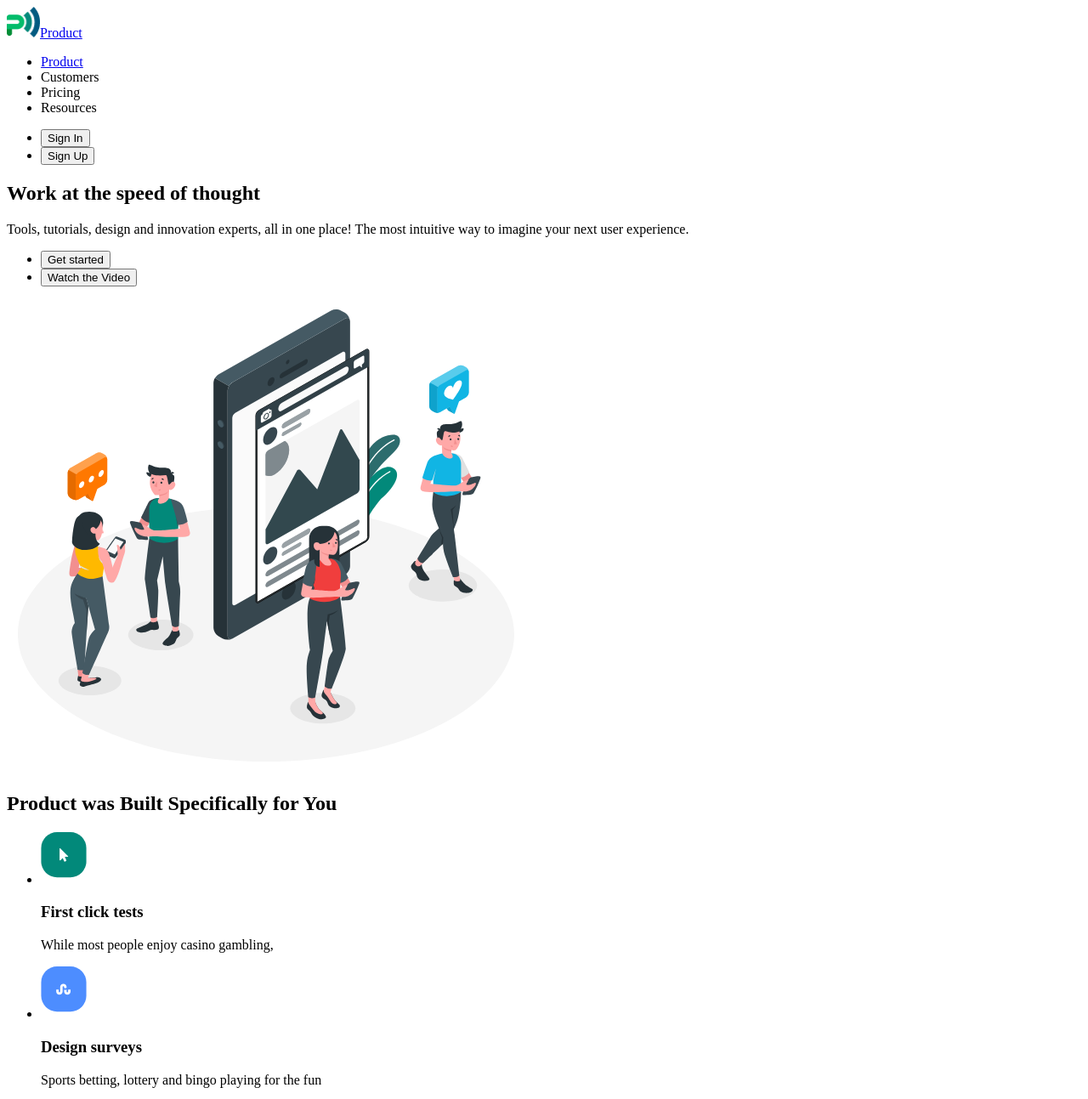
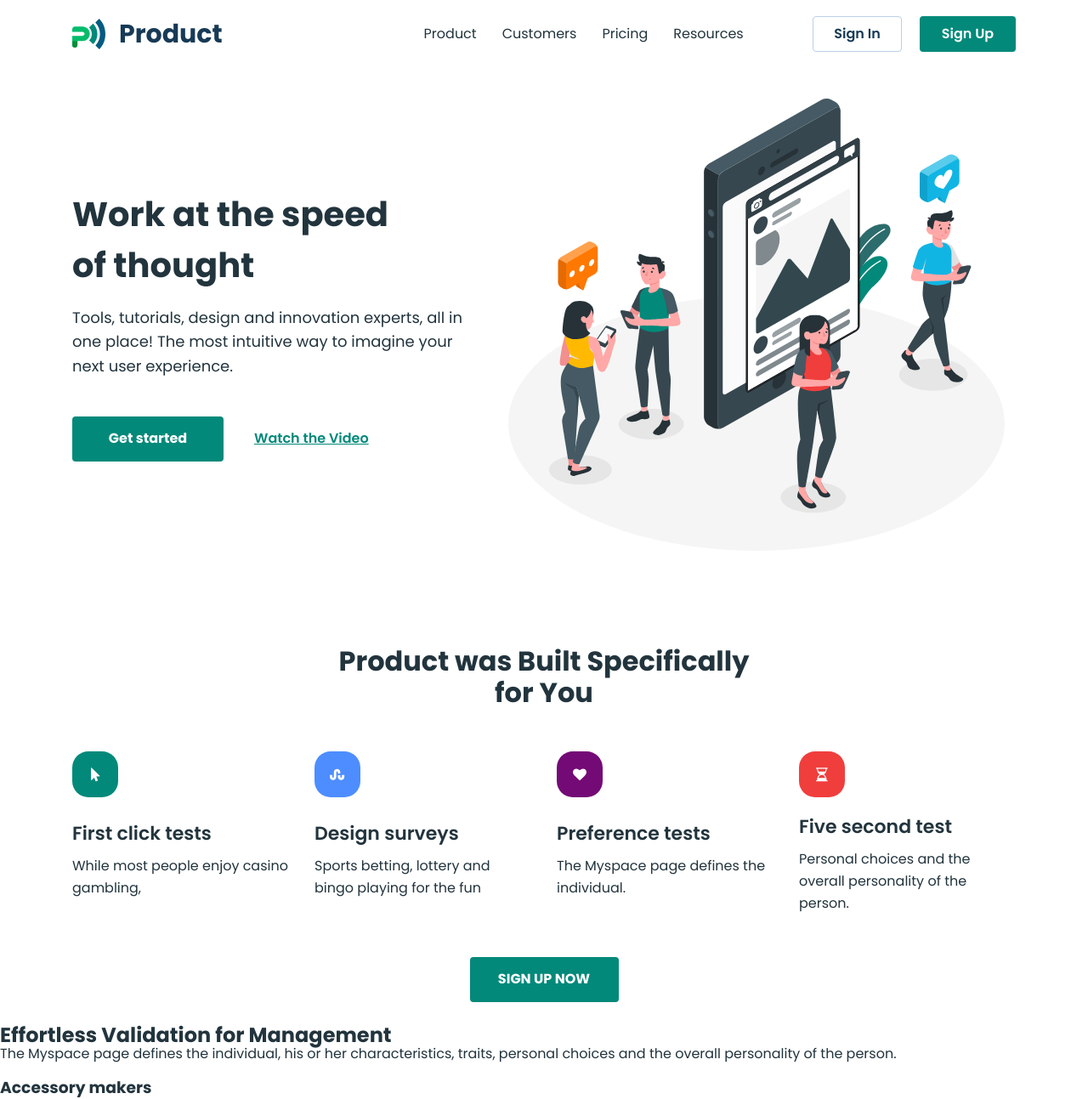
Before and after one commit to AlexJ4uk/blended-16-business-promotion, a plain HTML site: page index.html in a window 1280 px wide. Shown: the top 1293 px of the page at 85% size. Drawn offline with nearby package versions, Linux system fonts and the light colour scheme.

Commit message:
add header, hero, product

```diff
--- /dev/null
+++ b/css/styles.css
@@ -0,0 +1,201 @@
+body {
+    font-family: "Poppins", sans-serif;
+    color: #22343d;
+}
+
+h1, h2, h3 h4, p {
+    margin: 0;
+}
+
+ul, ol {
+    margin: 0;
+    padding-left: 0;
+    list-style: none;
+}
+
+a {
+    text-decoration: none;
+    color: inherit;
+}
+
+img {
+    display: block;
+    max-width: 100%;
+    height: auto;
+}
+
+button {
+    cursor: pointer;
+    background-color: transparent;
+    border: none;
+}
+
+.container {
+    width: 1150px;
+    padding: 0 20px;
+    margin: 0 auto;
+}
+
+/* Header */
+
+.header .container {
+    display: flex;
+    align-items: center;
+}
+
+.header-nav {
+    display: flex;
+}
+
+.logo {
+    font-weight: 700;
+    font-size: 30px;
+    line-height: 0.94;
+    color: #173a56;
+    display: flex;
+    align-items: center;
+    margin-right: 237px;
+    gap: 16px;
+}
+
+.nav-list {
+    display: flex;
+    gap: 30px;
+}
+
+.nav-link {
+    line-height: 1.75;
+    padding: 26px 0;
+    display: block;
+}
+
+.current {
+font-weight: 600px;
+}
+
+.header-list-btn {
+    display: flex;
+    margin-left: auto;
+    gap: 21px;
+}
+
+.header-btn {
+    font-weight: 600;
+    font-size: 16px;
+    border-radius: 4px;
+    height: 42px;
+}
+
+.header-btn-in {
+min-width: 105px;
+border: 1px solid #bcd0e5;
+color: #173a56;
+}
+
+.header-btn-up {
+min-width: 113px;
+background: #02897a;
+color: #fff;
+}
+
+/* Hero */
+
+.hero {
+    padding: 25px 0 50px;
+}
+
+.hero .container {
+    display: flex;
+    align-items: center;
+    justify-content: space-between;
+}
+
+.hero-text-container {
+    max-width: 465px;
+}
+
+.hero-title {
+    font-size: 40px;
+    line-height: 1.5;
+    max-width: 373px;
+    margin-bottom: 18px;
+}
+
+.hero-text {
+    font-size: 18px;
+    line-height: 1.56;
+    margin-bottom: 45px;
+}
+
+.hero-list {
+    display: flex;
+    align-items: center;
+    gap: 30px;
+}
+
+.hero-btn-start {
+    font-weight: 700;
+    font-size: 16px;
+    border-radius: 4px;
+    min-width: 178px;
+    height: 53px;
+    background-color: #02897a;
+    color: #fff;
+}
+
+.hero-btn-video {
+    font-weight: 600;
+    font-size: 16px;
+    text-decoration: underline;
+    color: #02897a;
+}
+
+/* Product */
+
+.product {
+    padding: 50px 0 25px;
+}
+
+
+.product-title {
+        font-size: 32px;
+        max-width: 535px;
+        text-align: center;
+        margin-left: auto;
+        margin-right: auto;
+        margin-bottom: 50px;
+}
+
+.product-list {
+    display: flex;
+    gap: 30px;
+    padding-bottom: 50px;
+}
+
+.product-item {
+    width: calc((100% - 90px) / 4);
+}
+
+.product-subtitle {
+    font-weight: 600;
+    font-size: 22px;
+    margin-bottom: 13px;
+}
+
+.product-text {
+    font-weight: 400;
+        font-size: 16px;
+        line-height: 1.625;
+}
+
+.product-btn {
+    border-radius: 4px;
+    min-width: 175px;
+    height: 53px;
+    background-color: #02897a;
+    font-weight: 700;
+    font-size: 16px;
+    color: #fff;
+    display: block;
+    margin: 0 auto;
+}
--- a/index.html
+++ b/index.html
@@ -5,94 +5,147 @@
     <meta name="viewport" content="width=device-width, initial-scale=1.0" />
     <title>Business promotion</title>
   </head>
+  <link rel="preconnect" href="https://fonts.googleapis.com" />
+  <link rel="preconnect" href="https://fonts.gstatic.com" crossorigin />
+  <link
+    href="https://fonts.googleapis.com/css2?family=Inter:opsz,wght@14..32,100..900&family=Montserrat:wght@100..900&family=Poppins:wght@400;500;600;700&display=swap"
+    rel="stylesheet"
+  />
+  <link
+    rel="stylesheet"
+    href="https://cdnjs.cloudflare.com/ajax/libs/modern-normalize/3.0.1/modern-normalize.css"
+    integrity="sha512-gnAN+RgTMylunXI7AMg+PtcUGpKZFkZJoFIkAWvdPFRrFJz3p2tx4+9xbjILRfN7CzoViMgS8vSf06fSQzWZjA=="
+    crossorigin="anonymous"
+    referrerpolicy="no-referrer"
+  />
+  <link rel="stylesheet" href="./css/styles.css" />
   <body>
-    <header>
-      <nav>
-        <a href="./index.html"
+    <!-- Header -->
+
+    <header class="header">
+      <div class="container">
+        <nav class="header-nav">
+          <a class="logo" href="./index.html"
             ><img
-            src="./images/logo.png"
-            alt="Logo"
+              src="./images/logo.svg"
+              alt="logo"
               width="39"
               height="36"
             />Product</a
           >
-        <ul>
-          <li><a href="./index.html">Product</a></li>
-          <li><a href="./customers.html"></a>Customers</li>
-          <li><a href="./pricing.html"></a>Pricing</li>
-          <li>Resources</li>
+          <ul class="nav-list">
+            <li><a class="nav-link current" href="./index.html">Product</a></li>
+            <li><a class="nav-link" href="./customers.html">Customers</a></li>
+            <li><a class="nav-link" href="./pricing.html">Pricing</a></li>
+            <li><a class="nav-link" href="">Resources</a></li>
           </ul>
         </nav>
-      <ul>
-        <li><button type="button">Sign In</button></li>
-        <li><button type="button">Sign Up</button></li>
+        <ul class="header-list-btn">
+          <li>
+            <button class="header-btn header-btn-in" type="button">
+              Sign In
+            </button>
+          </li>
+          <li>
+            <button class="header-btn header-btn-up" type="button">
+              Sign Up
+            </button>
+          </li>
         </ul>
+      </div>
     </header>
     <main>
       <!-- Hero -->
-      <section>
-        <h1>Work at the speed of thought</h1>
-        <p>
-          Tools, tutorials, design and innovation experts, all in one place! The
-          most intuitive way to imagine your next user experience.
+      <section class="hero">
+        <div class="container">
+          <div class="hero-text-container">
+            <h1 class="hero-title">Work at the speed of thought</h1>
+            <p class="hero-text">
+              Tools, tutorials, design and innovation experts, all in one place!
+              The most intuitive way to imagine your next user experience.
             </p>
-        <ul>
-          <li><button type="button">Get started</button></li>
-          <li><button type="button">Watch the Video</button></li>
+            <ul class="hero-list">
+              <li>
+                <button class="hero-btn hero-btn-start" type="button">
+                  Get started
+                </button>
+              </li>
+              <li>
+                <button class="hero-btn hero-btn-video" type="button">
+                  Watch the Video
+                </button>
+              </li>
             </ul>
+          </div>
           <img
+            class="hero-img"
             src="./images/hero-img.svg"
             alt="Characters communication"
             width="610"
             height="555"
           />
+        </div>
       </section>
       <!-- Product -->
-      <section>
-        <h2>Product was Built Specifically for You</h2>
-        <ul>
-          <li>
+      <section class="product">
+        <div class="container">
+          <h2 class="product-title">Product was Built Specifically for You</h2>
+          <ul class="product-list">
+            <li class="product-item">
               <img
+                class="product-img"
                 src="./images/icon-1.svg"
                 alt="Icon 1"
                 width="54"
                 height="61"
               />
-            <h3>First click tests</h3>
-            <p>While most people enjoy casino gambling,</p>
+              <h3 class="product-subtitle">First click tests</h3>
+              <p class="product-text">
+                While most people enjoy casino gambling,
+              </p>
             </li>
-          <li>
+            <li class="product-item">
               <img
+                class="product-img"
                 src="./images/icon-2.svg"
                 alt="Icon 2"
                 width="54"
                 height="61"
               />
-            <h3>Design surveys</h3>
-            <p>Sports betting, lottery and bingo playing for the fun</p>
+              <h3 class="product-subtitle">Design surveys</h3>
+              <p class="product-text">
+                Sports betting, lottery and bingo playing for the fun
+              </p>
             </li>
-          <li>
+            <li class="product-item">
               <img
+                class="product-img"
                 src="./images/icon-3.svg"
                 alt="Icon 3"
                 width="54"
                 height="61"
               />
-            <h3>Preference tests</h3>
-            <p>The Myspace page defines the individual.</p>
+              <h3 class="product-subtitle">Preference tests</h3>
+              <p class="product-text">
+                The Myspace page defines the individual.
+              </p>
             </li>
-          <li>
+            <li class="product-item">
               <img
+                class="product-img"
                 src="./images/icon-4.svg"
                 alt="Icon 4"
                 width="54"
                 height="61"
               />
-            <h3>Five second test</h3>
-            <p>Personal choices and the overall personality of the person.</p>
+              <h3 class="product-subtitle">Five second test</h3>
+              <p class="product-text">
+                Personal choices and the overall personality of the person.
+              </p>
             </li>
           </ul>
-        <button type="button">SIGN UP NOW</button>
+          <button class="product-btn" type="button">SIGN UP NOW</button>
+        </div>
       </section>
       <section>
         <h2><span>Effortless Validation for </span>Management</h2>
```
Also changed, not shown: customers.html (+43 -13 lines), pricing.html (+62 -0 lines), images/logo.png (deleted), images/logo.svg (added), 2 other files. Lines whose indentation alone changed are shown as unchanged.
